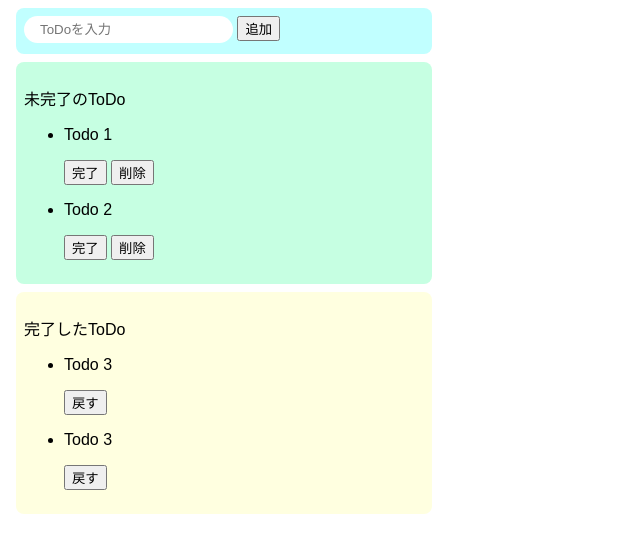
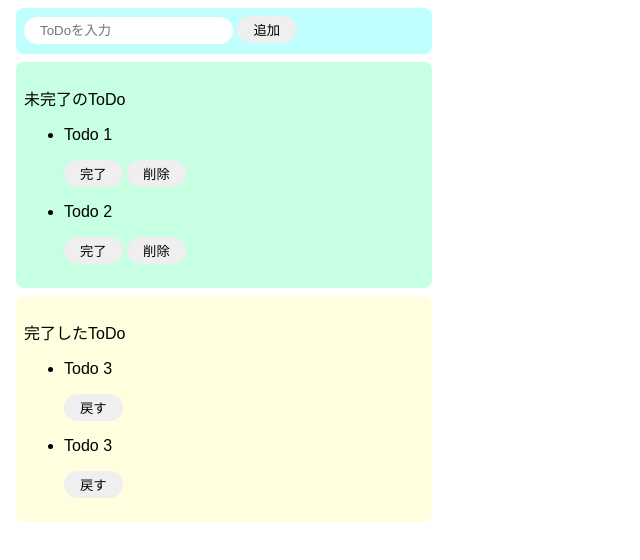
Before and after one commit to koyamal/CSBox-TEST, a website built with Parcel: page index.html in a window 1280 px wide. Shown: the whole page, without its empty margins (0-640 px from the left). Built offline with nearby package versions, Linux system fonts and the light colour scheme.

Commit message:
Add style to button

```diff
--- a/src/styles.css
+++ b/src/styles.css
@@ -7,6 +7,18 @@ input {
   border: none;
   padding: 6px 16px;
   outline: none;
+}
+
+button {
+  border-radius: 16px;
+  border: none;
+  padding: 4px 16px;
+}
+
+button:hover {
+  background-color: #ff7fff;
+  color: #fff;
+  cursor: pointer;
 }
 
 .input-area {
```
